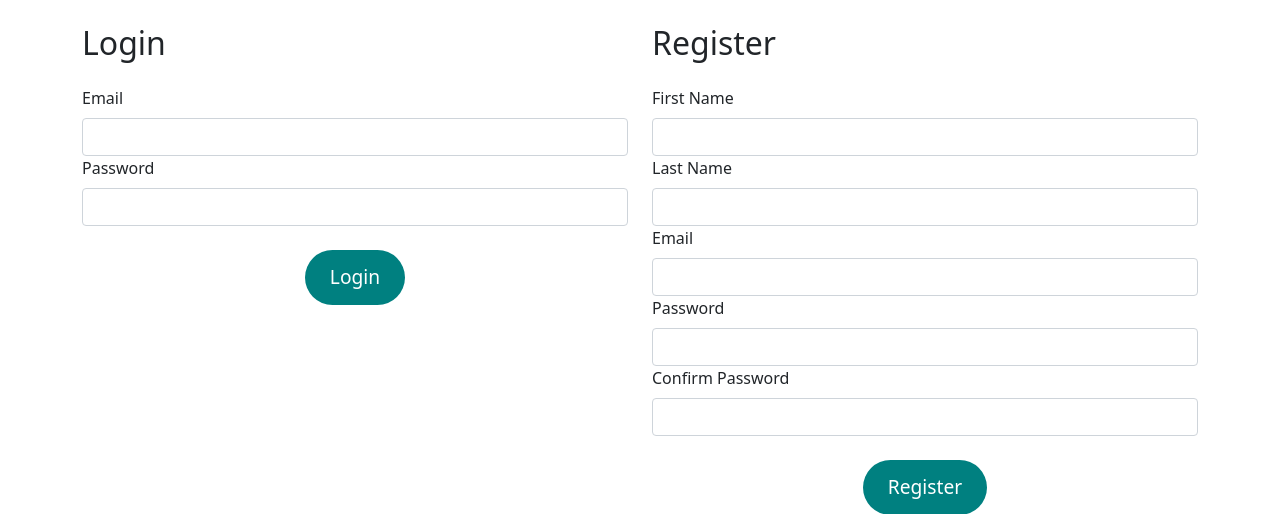
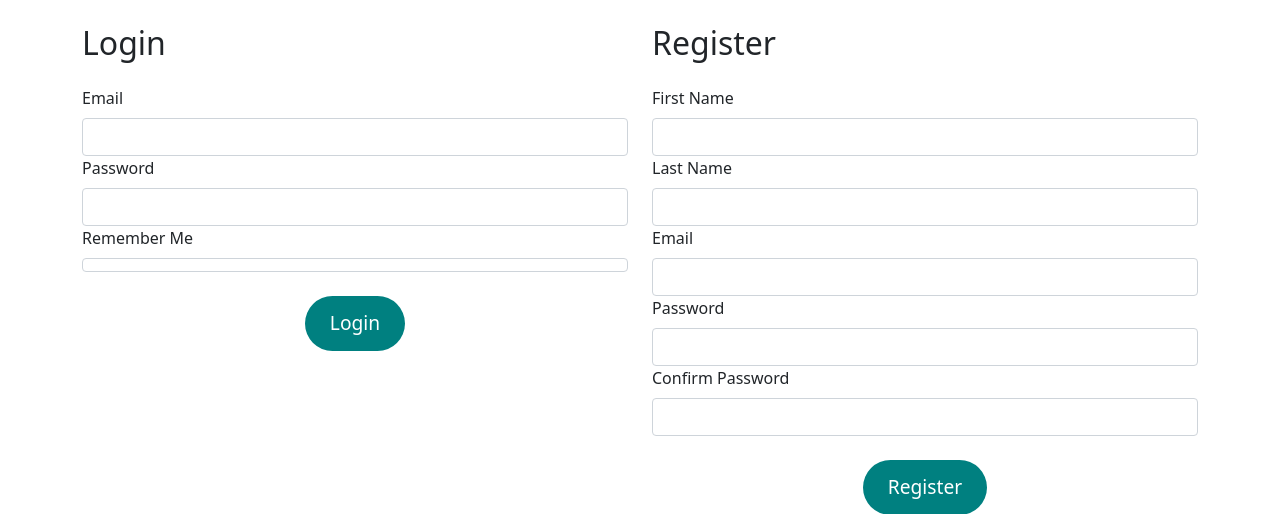
Before and after one commit to ylevanon/OptiRunRender, a Flask app: page / in a window 1280 px wide. Shown: the part 56-570 px from the top of the page. Run offline with Flask 3, Linux system fonts and the light colour scheme.

Commit message:
user add debug

```diff
--- a/project/forms.py
+++ b/project/forms.py
@@ -1,12 +1,13 @@
 # forms.py
 from flask_wtf import FlaskForm
-from wtforms import StringField, PasswordField, SubmitField
+from wtforms import StringField, PasswordField, SubmitField, BooleanField
 from wtforms.validators import DataRequired, Email, EqualTo, Length
 
 
 class LoginForm(FlaskForm):
     email = StringField("Email", validators=[DataRequired(), Email()])
     password = PasswordField("Password", validators=[DataRequired()])
+    remember_me = BooleanField("Remember Me")
     submit = SubmitField("Login")
 
 
--- a/project/templates/login_register.html
+++ b/project/templates/login_register.html
@@ -15,6 +15,10 @@
                 <div class="form-group">
                     {{ login_form.password.label(class="form-label") }}
                     {{ login_form.password(class="form-control") }}
+                </div>
+                <div class="form-group">
+                    {{ login_form.remember_me.label(class="form-label") }}
+                    {{ login_form.remember_me(class="form-control") }}
                 </div>
                 <div class="text-center mt-4">
                     <button type="submit" name="login-submit"
```
